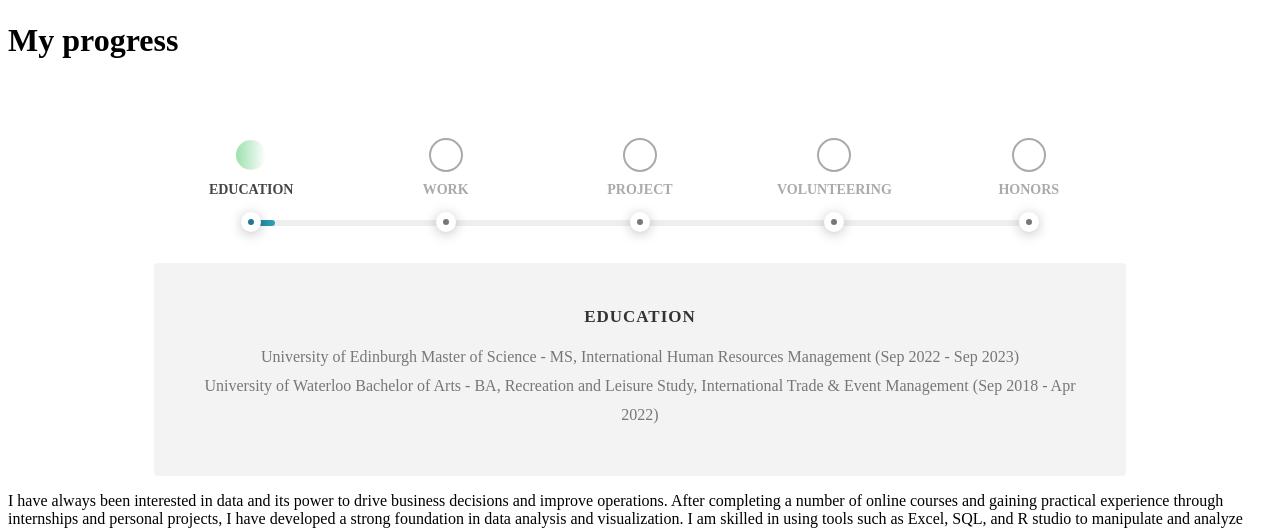
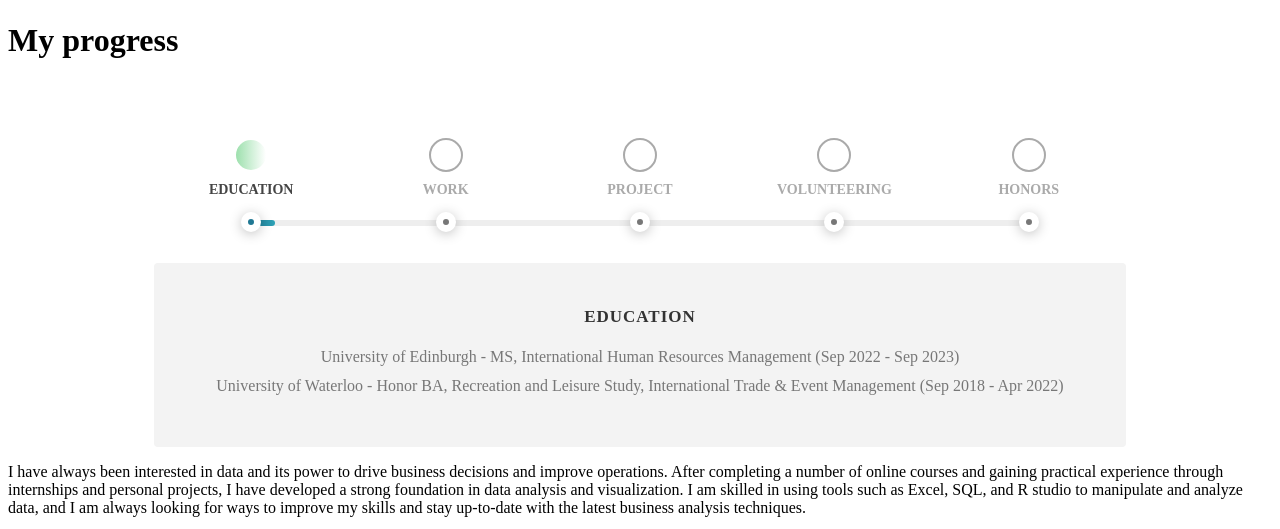
Before and after one commit to R342li/R342li.github.io, a Jekyll site: the page built from index.html, in a window 1280 px wide and 900 px high, scrolled down 2088 px, cut to the strip 0-529 px from the top of the window. Built offline with Jekyll 4.4.1, drawn with Linux system fonts in a browser that asks for light colours; nearby versions of some CDN libraries.

Commit message:
Update progress.html

```diff
--- a/_includes/progress.html
+++ b/_includes/progress.html
@@ -199,8 +199,8 @@
 <div id="progress-content-section">
 	<div class="section-content discovery active">
 		<h2>Education</h2>
-		<p> University of Edinburgh Master of Science - MS, International Human Resources Management (Sep 2022 - Sep 2023)<br />
-			University of Waterloo Bachelor of Arts - BA, Recreation and Leisure Study, International Trade & Event Management (Sep 2018 - Apr 2022) <br />
+		<p> University of Edinburgh - MS, International Human Resources Management (Sep 2022 - Sep 2023)<br />
+			University of Waterloo - Honor BA, Recreation and Leisure Study, International Trade & Event Management (Sep 2018 - Apr 2022) <br />
 		</p>
 	</div>
 
```
Also changed, not shown: other parts of _includes/progress.html (+2 -2 lines).
